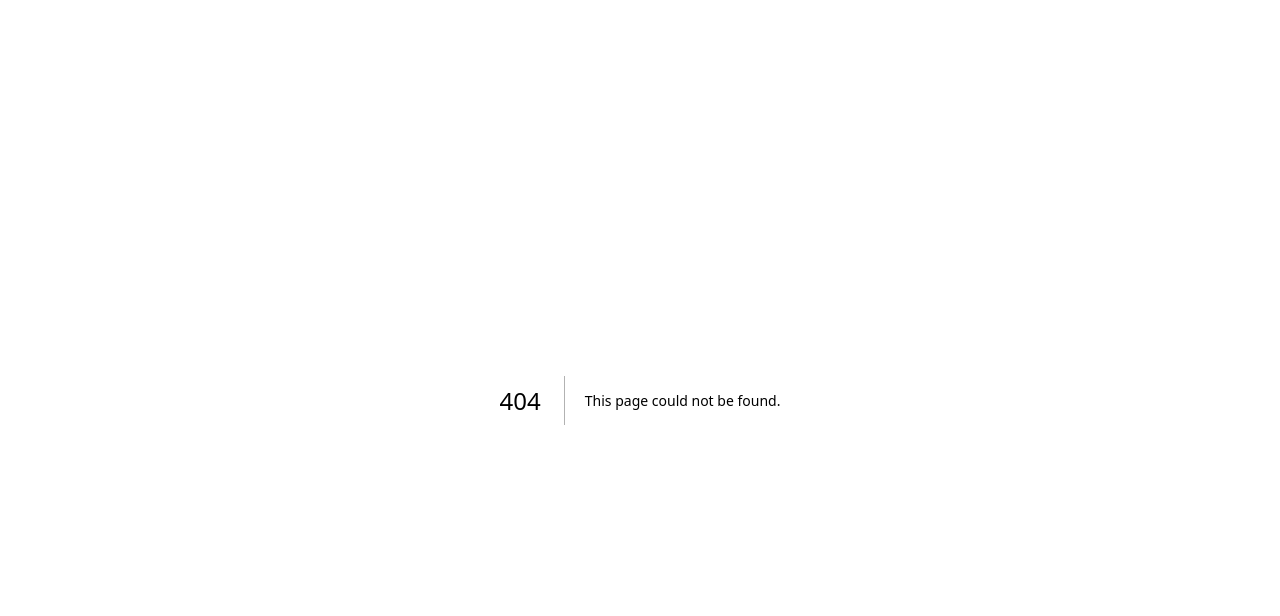
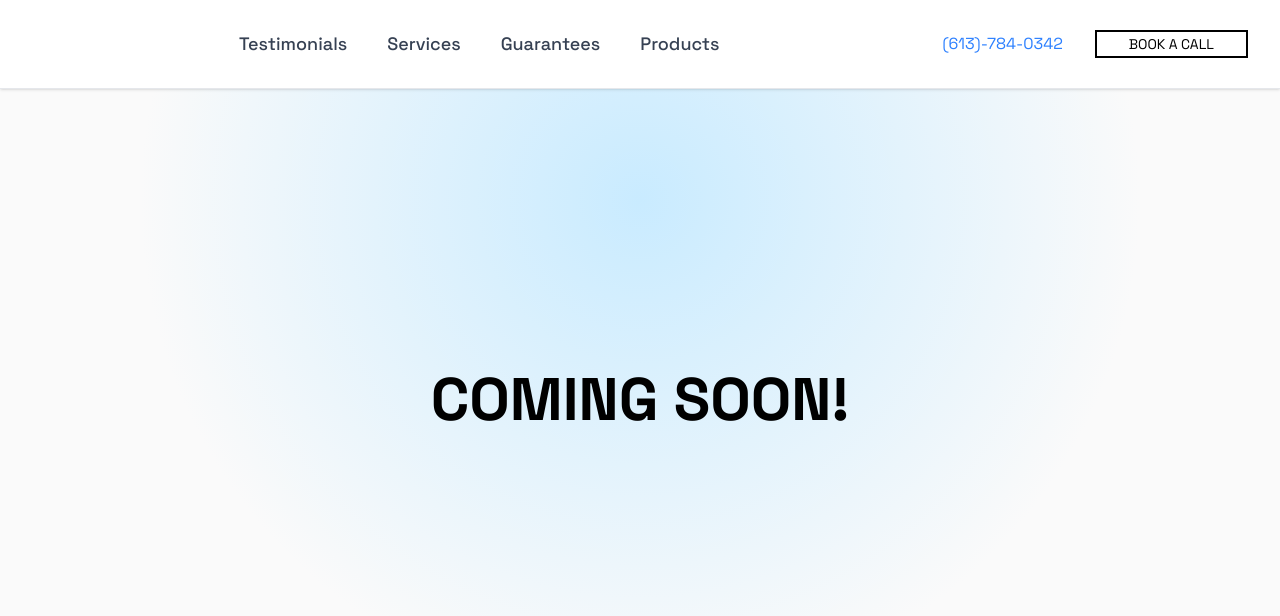
Before and after one commit to adamsaleh11/SalehGroups, a Next.js app in the folder salehgroups/: page /products in a window 1280 px wide. Before the commit this address had no page. Shown: the top 616 px of the page. Built offline with nearby package versions, Linux system fonts and the light colour scheme.

Commit message:
Add products page

```diff
--- a/salehgroups/src/app/page.tsx
+++ b/salehgroups/src/app/page.tsx
@@ -95,6 +95,9 @@ export default function Home() {
           >
             Guarantees
           </ScrollLink>
+          <Link href={"/products"} className="hover:text-blue-500">
+            Products
+          </Link>
         </div>
 
         <div className="flex items-center gap-x-4">
--- /dev/null
+++ b/salehgroups/src/app/products/page.tsx
@@ -0,0 +1,29 @@
+"use client";
+
+import { HyperText } from "@/components/magicui/hyper-text";
+import ShowcaseNavbar from "@/components/ui/showcase-navbar";
+
+export default function Products() {
+  return (
+    <div
+      className="relative min-h-screen w-full overflow-clip bg-[#fafafa]
+      bg-[linear-gradient(to_right,#f0f0f0_1px,transparent_1px),
+           linear-gradient(to_bottom,#f0f0f0_1px,transparent_1px)]
+      bg-[size:6rem_4rem]"
+    >
+      {/* Background radial glow */}
+      <div className="absolute inset-0 bg-[radial-gradient(circle_500px_at_50%_200px,#C9EBFF,transparent)] z-0"></div>
+
+      {/* Navbar */}
+      <div className="relative z-50">
+        <ShowcaseNavbar />
+      </div>
+
+      <div className="absolute inset-0 flex items-center justify-center z-10">
+        <HyperText className="text-5xl md:text-6xl text-black dark:text-white">
+          Coming Soon!
+        </HyperText>
+      </div>
+    </div>
+  );
+}
--- /dev/null
+++ b/salehgroups/src/components/demos/hyper-text.tsx
@@ -0,0 +1,5 @@
+import { HyperText } from "@/components/magicui/hyper-text";
+
+export function HyperTextDemo() {
+  return <HyperText>Coming Soon!</HyperText>;
+}
--- /dev/null
+++ b/salehgroups/src/components/magicui/hyper-text.tsx
@@ -0,0 +1,138 @@
+"use client";
+
+import { cn } from "@/lib/utils";
+import { AnimatePresence, motion, MotionProps } from "motion/react";
+import { useEffect, useRef, useState } from "react";
+
+type CharacterSet = string[] | readonly string[];
+
+interface HyperTextProps extends MotionProps {
+  /** The text content to be animated */
+  children: string;
+  /** Optional className for styling */
+  className?: string;
+  /** Duration of the animation in milliseconds */
+  duration?: number;
+  /** Delay before animation starts in milliseconds */
+  delay?: number;
+  /** Component to render as - defaults to div */
+  as?: React.ElementType;
+  /** Whether to start animation when element comes into view */
+  startOnView?: boolean;
+  /** Whether to trigger animation on hover */
+  animateOnHover?: boolean;
+  /** Custom character set for scramble effect. Defaults to uppercase alphabet */
+  characterSet?: CharacterSet;
+}
+
+const DEFAULT_CHARACTER_SET = Object.freeze(
+  "ABCDEFGHIJKLMNOPQRSTUVWXYZ".split(""),
+) as readonly string[];
+
+const getRandomInt = (max: number): number => Math.floor(Math.random() * max);
+
+export function HyperText({
+  children,
+  className,
+  duration = 800,
+  delay = 0,
+  as: Component = "div",
+  startOnView = false,
+  animateOnHover = true,
+  characterSet = DEFAULT_CHARACTER_SET,
+  ...props
+}: HyperTextProps) {
+  const MotionComponent = motion.create(Component, {
+    forwardMotionProps: true,
+  });
+
+  const [displayText, setDisplayText] = useState<string[]>(() =>
+    children.split(""),
+  );
+  const [isAnimating, setIsAnimating] = useState(false);
+  const iterationCount = useRef(0);
+  const elementRef = useRef<HTMLElement>(null);
+
+  const handleAnimationTrigger = () => {
+    if (animateOnHover && !isAnimating) {
+      iterationCount.current = 0;
+      setIsAnimating(true);
+    }
+  };
+
+  // Handle animation start based on view or delay
+  useEffect(() => {
+    if (!startOnView) {
+      const startTimeout = setTimeout(() => {
+        setIsAnimating(true);
+      }, delay);
+      return () => clearTimeout(startTimeout);
+    }
+
+    const observer = new IntersectionObserver(
+      ([entry]) => {
+        if (entry.isIntersecting) {
+          setTimeout(() => {
+            setIsAnimating(true);
+          }, delay);
+          observer.disconnect();
+        }
+      },
+      { threshold: 0.1, rootMargin: "-30% 0px -30% 0px" },
+    );
+
+    if (elementRef.current) {
+      observer.observe(elementRef.current);
+    }
+
+    return () => observer.disconnect();
+  }, [delay, startOnView]);
+
+  // Handle scramble animation
+  useEffect(() => {
+    if (!isAnimating) return;
+
+    const intervalDuration = duration / (children.length * 10);
+    const maxIterations = children.length;
+
+    const interval = setInterval(() => {
+      if (iterationCount.current < maxIterations) {
+        setDisplayText((currentText) =>
+          currentText.map((letter, index) =>
+            letter === " "
+              ? letter
+              : index <= iterationCount.current
+                ? children[index]
+                : characterSet[getRandomInt(characterSet.length)],
+          ),
+        );
+        iterationCount.current = iterationCount.current + 0.1;
+      } else {
+        setIsAnimating(false);
+        clearInterval(interval);
+      }
+    }, intervalDuration);
+
+    return () => clearInterval(interval);
+  }, [children, duration, isAnimating, characterSet]);
+
+  return (
+    <MotionComponent
+      ref={elementRef}
+      className={cn("overflow-hidden py-2 text-4xl font-bold", className)}
+      onMouseEnter={handleAnimationTrigger}
+      {...props}
+    >
+      <AnimatePresence>
+        {displayText.map((letter, index) => (
+          <motion.span
+            key={index}
+            className={cn("font-mono", letter === " " ? "w-3" : "")}
+          >
+            {letter.toUpperCase()}
+          </motion.span>
+        ))}
+      </AnimatePresence>
+    </MotionComponent>
+  );
+}
--- a/salehgroups/src/components/ui/showcase-navbar.tsx
+++ b/salehgroups/src/components/ui/showcase-navbar.tsx
@@ -35,6 +35,9 @@ const ShowcaseNavbar = () => {
         <Link href="/" className="hover:text-blue-500">
           Guarantees
         </Link>
+        <Link href={"/products"} className="hover:text-blue-500">
+          Products
+        </Link>
       </div>
 
       {/* Right Side CTA Buttons */}
```
